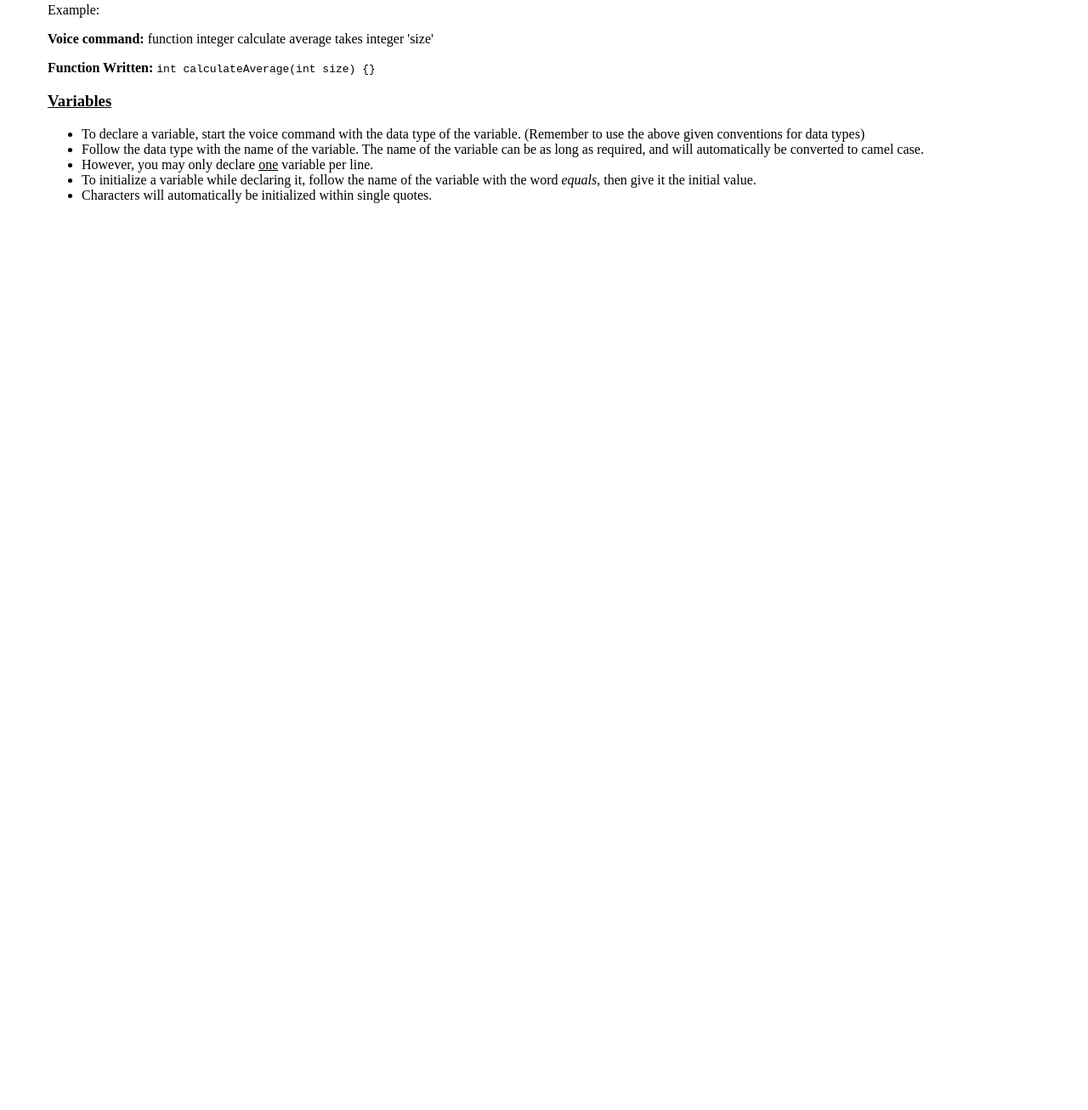
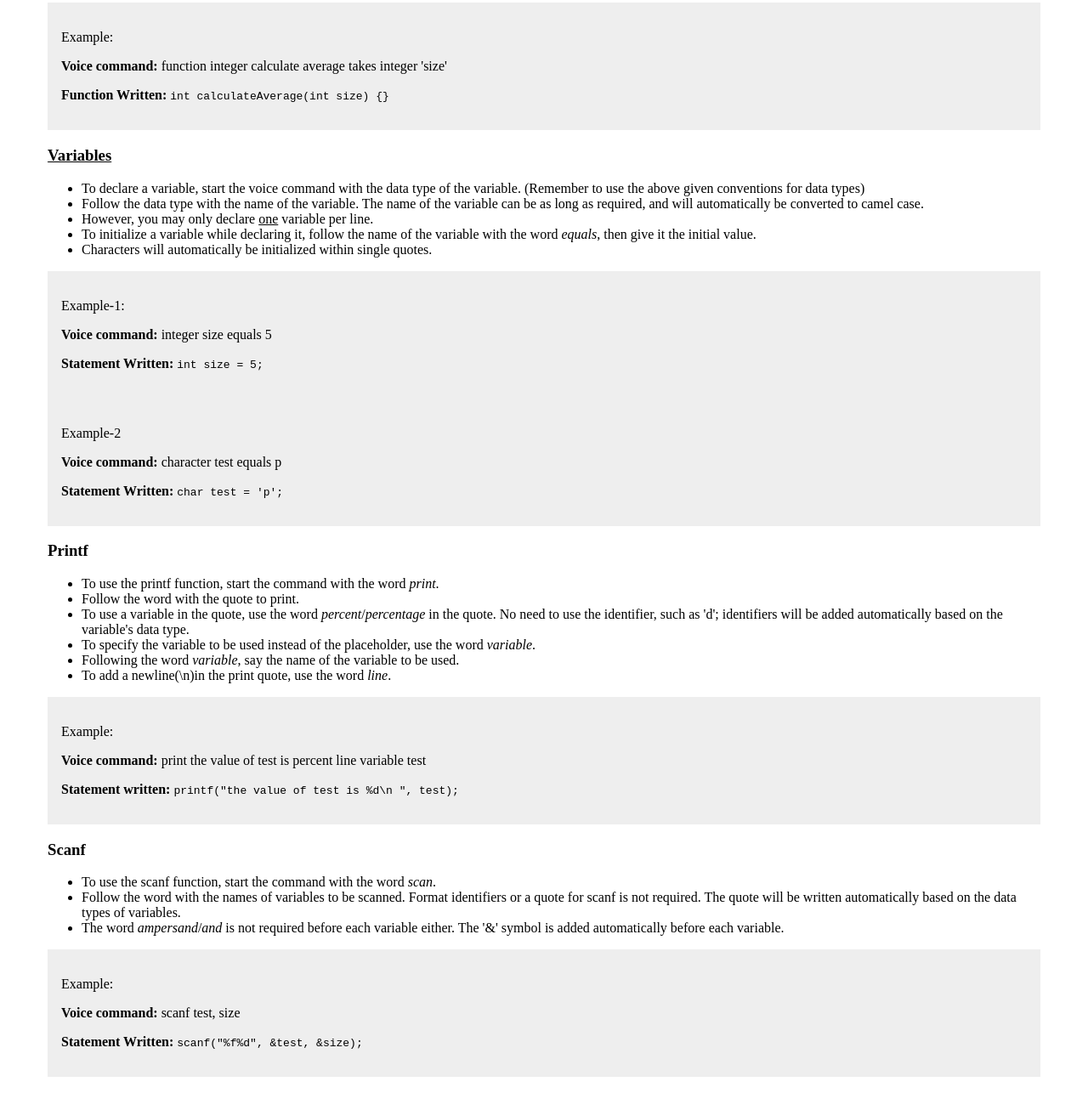
Before and after one commit to shreyasnisal/SpeechProgrammer, a plain HTML site: page readme.html in a window 1280 px wide. Shown: the part 738-2044 px from the top of the page at 85% size. Before the commit the page ends 1049 px from the top, so only its background shows below. Drawn offline with Linux system fonts and the light colour scheme.

Commit message:
Updated Readme

```diff
--- a/readme.html
+++ b/readme.html
@@ -9,6 +9,10 @@
     }
     .purple{
         color: mediumpurple;
+    }
+    .example{
+        background-color: #eee;
+        padding: 1rem;
     }
 </style>
 
@@ -52,7 +56,7 @@
             <li>Follow the return type with the name of the function. The name of a function can be as long as required, and will automatically be converted to camel case.</li>
             <li>To pass parameters to the function, use the word <i>takes</i> after the name of the function. This word must then be succeeded by the return type of each parameter and the parameter name.</li>
         </ul>
-        <div>
+        <div class="example">
             <p>Example:</p>
             <p><b>Voice command: </b>function integer calculate average takes integer 'size'</p>
             <p><b>Function Written: </b><tt>int calculateAverage(int size) {}</tt></p>
@@ -68,5 +72,46 @@
             <li>To initialize a variable while declaring it, follow the name of the variable with the word <i>equals</i>, then give it the initial value.</li>
             <li>Characters will automatically be initialized within single quotes.</li>
         </ul>
+        <div class="example">
+            <p>Example-1:</p>
+            <p><b>Voice command: </b>integer size equals 5</p>
+            <p><b>Statement Written: </b><tt>int size = 5;</tt></p>
+        </div>
+        <div class="example">
+            <p>Example-2</p>
+            <p><b>Voice command: </b>character test equals p</p>
+            <p><b>Statement Written: </b><tt>char test = 'p';</tt></p>
+        </div>
+    </div>
+
+    <h3>Printf</h3>
+    <div>
+        <ul>
+            <li>To use the printf function, start the command with the word <i>print</i>.</li>
+            <li>Follow the word with the quote to print.</li>
+            <li>To use a variable in the quote, use the word <i>percent</i>/<i>percentage</i> in the quote. No need to use the identifier, such as 'd'; identifiers will be added automatically based on the variable's data type.</li>
+            <li>To specify the variable to be used instead of the placeholder, use the word <i>variable</i>.</li>
+            <li>Following the word <i>variable</i>, say the name of the variable to be used.</li>
+            <li>To add a newline(\n)in the print quote, use the word <i>line</i>.</li>
+        </ul>
+    </div>
+    <div class="example">
+        <p>Example:</p>
+        <p><b>Voice command: </b>print the value of test is percent line variable test</p>
+        <p><b>Statement written: </b><tt>printf("the value of test is %d\n ", test);</tt></p>
+    </div>
+
+    <h3>Scanf</h3>
+    <div>
+        <ul>
+            <li>To use the scanf function,  start the command with the word <i>scan</i>.</li>
+            <li>Follow the word with the names of variables to be scanned. Format identifiers or a quote for scanf is not required. The quote will be written automatically based on the data types of variables.</li>
+            <li>The word <i>ampersand</i>/<i>and</i> is not required before each variable either. The '&' symbol is added automatically before each variable.</li>
+        </ul>
+    </div>
+    <div class="example">
+        <p>Example:</p>
+        <p><b>Voice command: </b>scanf test, size</p>
+        <p><b>Statement Written: </b><tt>scanf("%f%d", &test, &size);</tt></p>
     </div>
 </div>
```
Also changed, not shown: index.html (+66 -0 lines).
